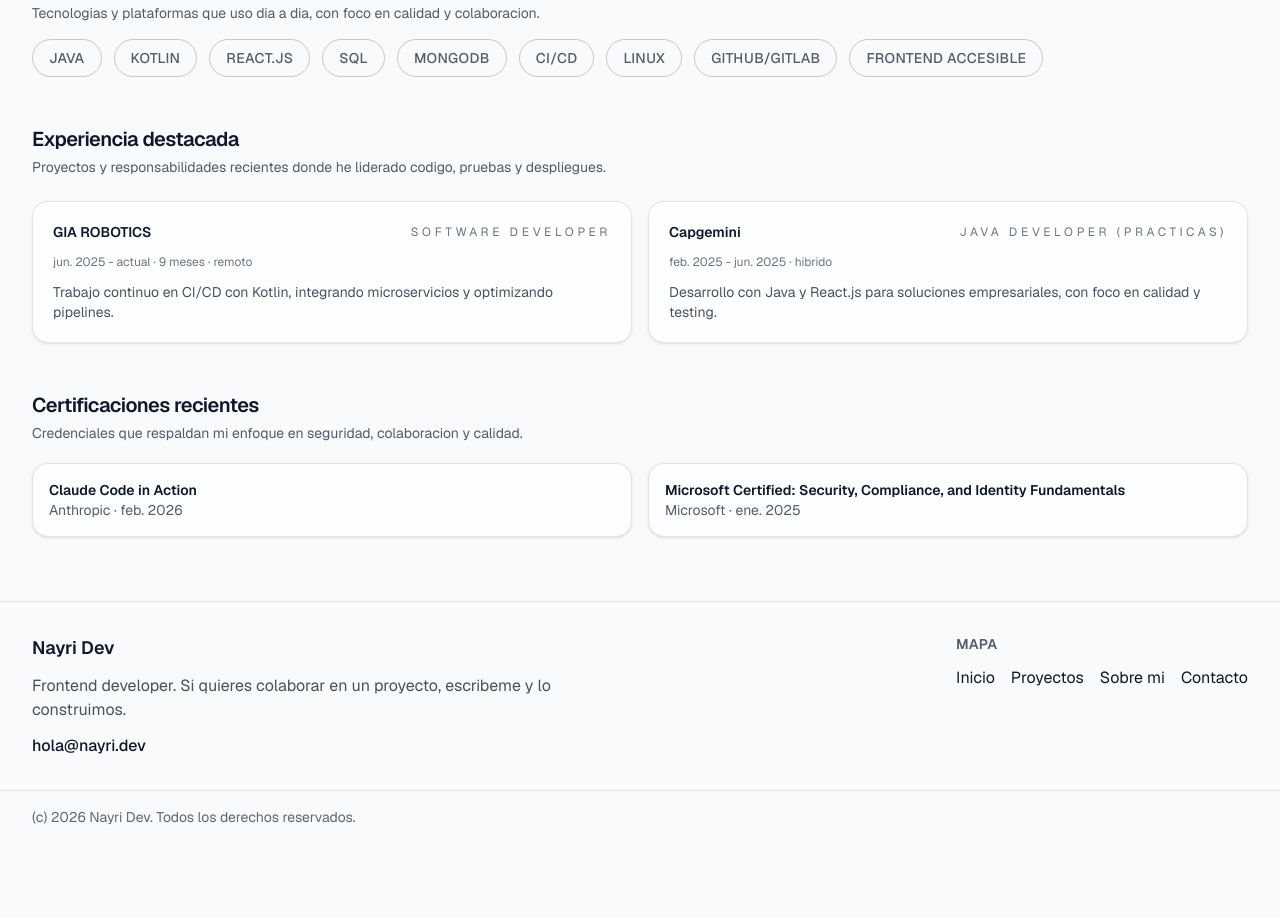
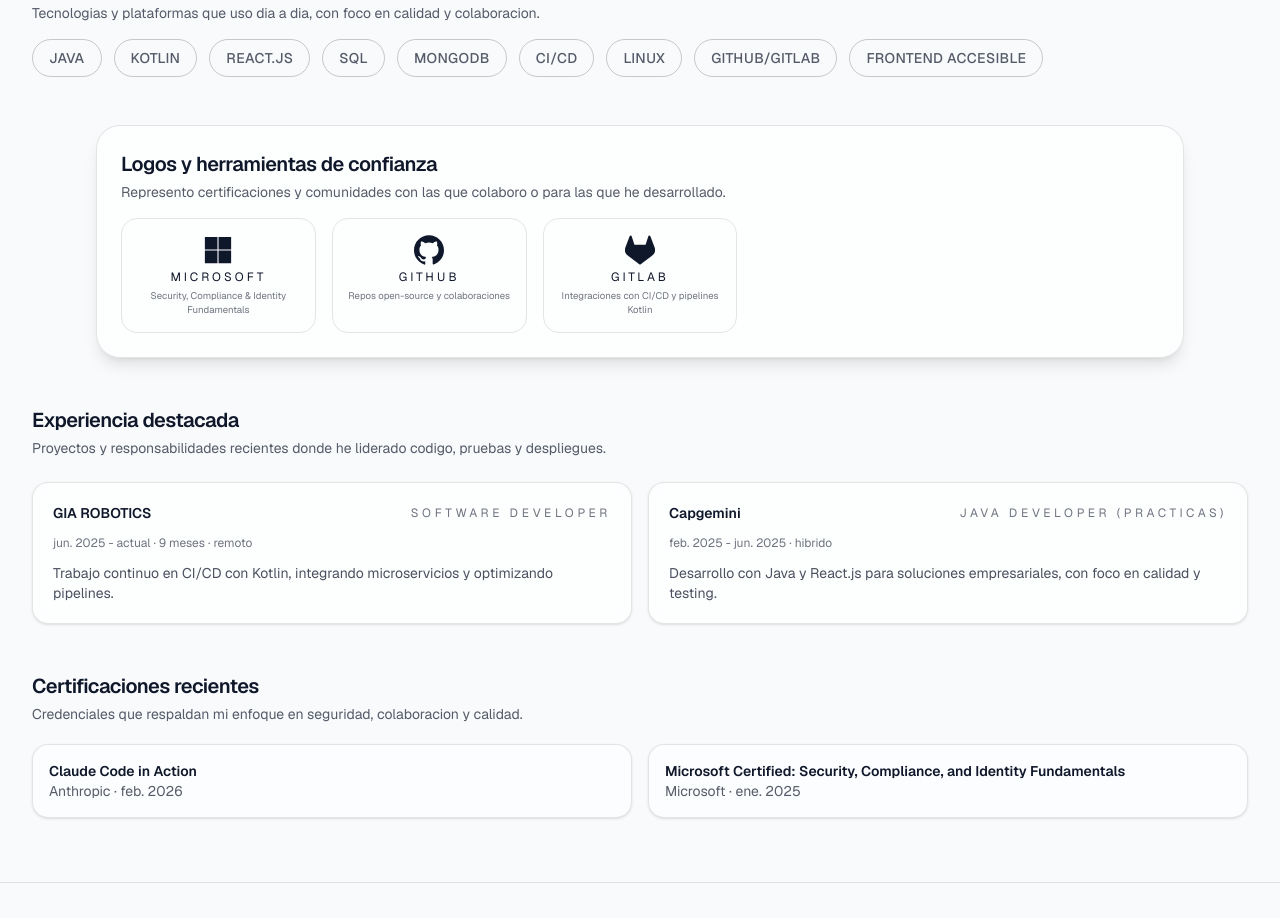
Before and after one commit to nayrariosaguilar/portafolio26, a Next.js app: page / in a window 1280 px wide. Shown: the part 840-1758 px from the top of the page. Before the commit the page ends 1683 px from the top, so only its background shows below. Built offline with nearby package versions, Linux system fonts and the light colour scheme.

Commit message:
Mmm voy a hacer el diseño con figma y un mcp por medio

```diff
--- a/components/Landing.tsx
+++ b/components/Landing.tsx
@@ -1,3 +1,7 @@
+import type { IconType } from "react-icons";
+import { SiGithub, SiGitlab } from "react-icons/si";
+import { FaMicrosoft } from "react-icons/fa";
+
 const stats = [
   { label: "Vistas de perfil (ultimos 7 dias)", value: "87" },
   { label: "Impresiones de publicaciones recientes", value: "4" },
@@ -14,6 +18,27 @@
   "Linux",
   "GitHub/GitLab",
   "Frontend accesible",
+];
+
+const logoShowcase = [
+  {
+    icon: FaMicrosoft,
+    label: "Microsoft",
+    link: "https://www.credly.com/badges/cfd69vj67khp",
+    description: "Security, Compliance & Identity Fundamentals",
+  },
+  {
+    icon: SiGithub,
+    label: "GitHub",
+    link: "https://github.com/Nayyy",
+    description: "Repos open-source y colaboraciones",
+  },
+  {
+    icon: SiGitlab,
+    label: "GitLab",
+    link: "https://gitlab.com/Nayyy",
+    description: "Integraciones con CI/CD y pipelines Kotlin",
+  },
 ];
 
 const experiences = [
@@ -123,6 +148,37 @@
         </div>
       </section>
 
+      <section className="mx-auto w-full max-w-6xl px-4 pb-12 sm:px-6 lg:px-8">
+        <div className="rounded-3xl border border-black/10 bg-white/70 p-6 text-foreground shadow-lg backdrop-blur-sm">
+          <header className="flex flex-col gap-1">
+            <h2 className="text-xl font-semibold tracking-tight">Logos y herramientas de confianza</h2>
+            <p className="text-sm text-foreground/70">
+              Represento certificaciones y comunidades con las que colaboro o para las que he
+              desarrollado.
+            </p>
+          </header>
+          <div className="mt-4 grid grid-cols-3 gap-4 text-center text-sm sm:grid-cols-5">
+            {logoShowcase.map((logo) => {
+              const Icon = logo.icon as IconType;
+              return (
+                <a
+                  href={logo.link}
+                  target="_blank"
+                  rel="noreferrer"
+                  key={logo.label}
+                  className="flex flex-col items-center gap-1 rounded-2xl border border-black/10 px-3 py-4 text-foreground/80 transition hover:border-foreground hover:text-foreground"
+                  aria-label={`${logo.label}: ${logo.description}`}
+                >
+                  <Icon className="text-2xl sm:text-3xl" aria-hidden />
+                  <span className="text-xs uppercase tracking-[0.25em]">{logo.label}</span>
+                  <span className="text-[0.6rem] text-foreground/60">{logo.description}</span>
+                </a>
+              );
+            })}
+          </div>
+        </div>
+      </section>
+
       <section className="mx-auto w-full max-w-7xl px-4 pb-12 sm:px-6 lg:px-8">
         <header className="flex flex-col gap-1">
           <h2 className="text-xl font-semibold tracking-tight text-foreground">Experiencia destacada</h2>
--- a/package.json
+++ b/package.json
@@ -11,7 +11,8 @@
   "dependencies": {
     "next": "16.1.6",
     "react": "19.2.3",
-    "react-dom": "19.2.3"
+    "react-dom": "19.2.3",
+    "react-icons": "^5.5.0"
   },
   "devDependencies": {
     "@tailwindcss/postcss": "^4",
```
Also changed, not shown: 1 other file (tests, documents, lock files or other folders).
